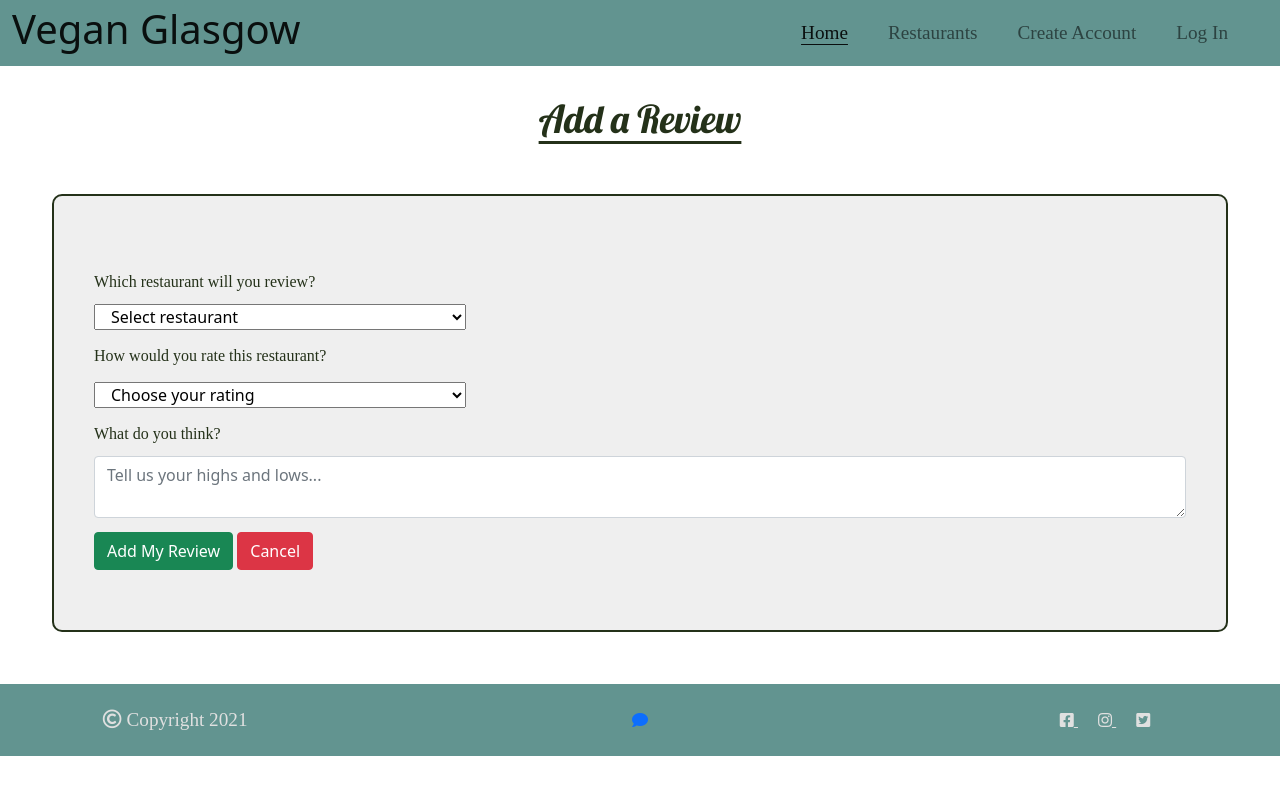
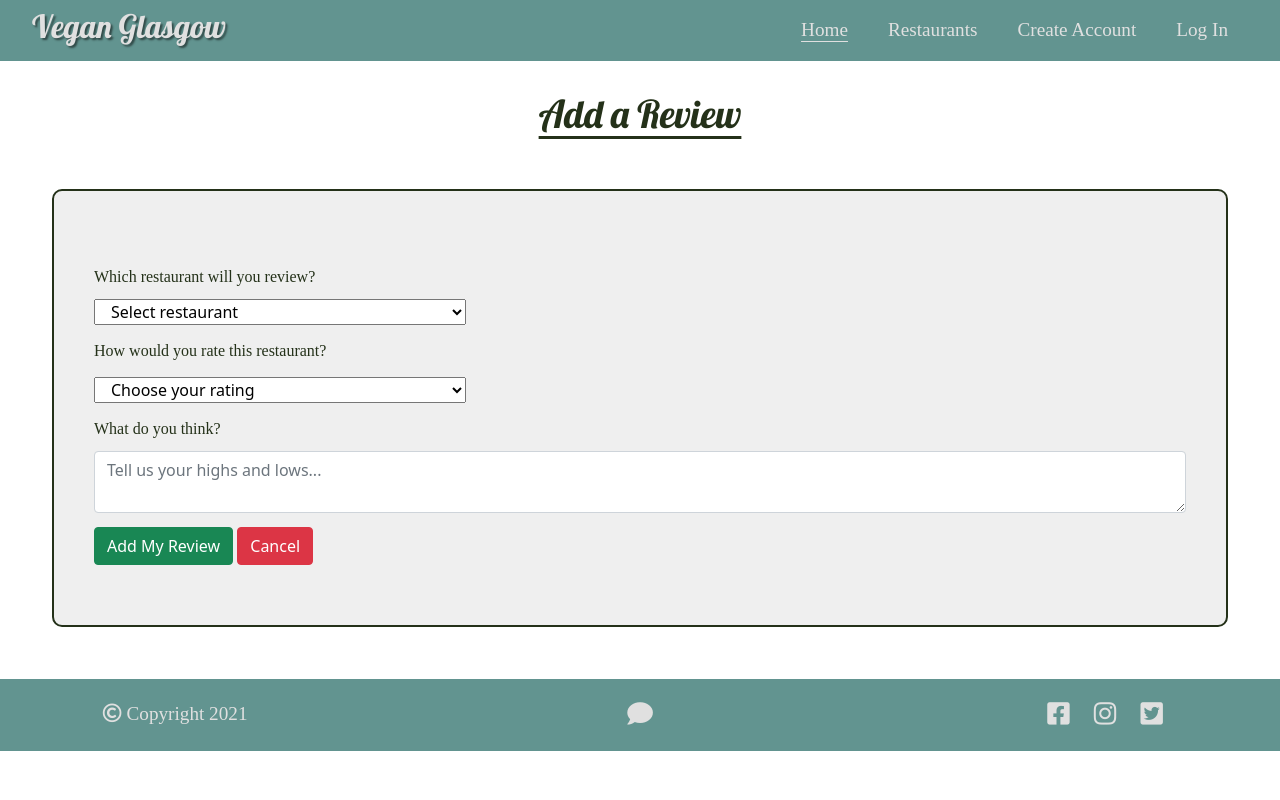
Before and after one commit to Cairi-S/vegan-Glasgow, a Flask app: page /review/add in a window 1280 px wide. Run offline with Flask 2, Linux system fonts and the light colour scheme; data that the repository does not hold is empty; some libraries are stand-ins or nearby versions; some web fonts are replaced.

Commit message:
base:formatted and validated.over-green changed to individual #/.

```diff
--- a/templates/base.html
+++ b/templates/base.html
@@ -11,60 +11,65 @@
   </head>
   <body>
     <header>
-      <!-- Navbar -->
+      <!-- NAVBAR -->
       <nav class="navbar navbar-expand-lg navbar-light bg-light">
         <div class="container-fluid navbar-style">
           <!-- Logo -->
           <a class="navbar-brand" href="{{ url_for('home') }}">
-                <h1 id="over-green-color">Vegan Glasgow</h1>
+            <h1 id="logo">Vegan Glasgow</h1>
           </a>
+
           <!-- Dropdown menu for mobile devices -->
+
           <button class="navbar-toggler" type="button" data-bs-toggle="collapse" data-bs-target="#navbarNav" aria-controls="navbarNav" aria-expanded="false" aria-label="Toggle navigation">
             <span class="navbar-toggler-icon"></span>
           </button>
+
+
           <div class="collapse navbar-collapse d-lg-flex justify-content-end nav-menu" id="navbarNav">
+
             <!-- Navbar menu -->
-              <ul id="over-green-color" class="navbar-nav">
+            <ul id="navbar-menu-items" class="navbar-nav">
               <li class="nav-item">
-                  <a id="over-green-color" class="nav-link active" aria-current="page" href="{{ url_for('home') }}">Home</a>
+                <a class="nav-link active" aria-current="page" href="{{ url_for('home') }}">Home</a>
               </li>
               <li class="nav-item">
-                  <a id="over-green-color" class="nav-link" href="{{ url_for('restaurants') }}">Restaurants</a>
+                <a class="nav-link" href="{{ url_for('restaurants') }}">Restaurants</a>
               </li>
+
               <!-- Logged in user specific Navbar menu items -->
               {% if session.user %}
                 <li class="nav-item">
-                    <a id="over-green-color" class="nav-link"
-                    href="{{ url_for('profile') }}">My Profile</a>
+                  <a class="nav-link" href="{{ url_for('profile') }}">My Profile
+                  </a>
                 </li>
                 {% if session.user == "admin"|lower %}
                   <li class="nav-item">
-                      <a id="over-green-color" class="nav-link"
-                      href="{{ url_for('add_restaurant') }}">Add Restaurant</a>
+                    <a class="nav-link" href="{{ url_for('add_restaurant') }}">Add Restaurant</a>
                   </li>
                 {% else %}
                   <li class="nav-item">
-                      <a id="over-green-color" class="nav-link"
-                      href="{{ url_for('add_review') }}">Add Review</a>
+                    <a class="nav-link" href="{{ url_for('add_review') }}">Add Review</a>
                   </li>
                 {% endif %}
                   <li class="nav-item">
-                    <a id="over-green-color" class="nav-link" href="{{ url_for('logout') }}">Log Out</a>
+                    <a class="nav-link" href="{{ url_for('logout') }}">Log Out</a>
                   </li>
+
               <!-- Not logged in user specific Navbar menu items -->
               {% else %}
                 <li class="nav-item">
-                    <a id="over-green-color" class="nav-link" href="{{ url_for('signup') }}">Create Account</a>
+                  <a class="nav-link" href="{{ url_for('signup') }}">Create Account</a>
                 </li>
                 <li class="nav-item">
-                    <a id="over-green-color" class="nav-link" href="{{ url_for('login') }}">Log In</a>
+                  <a class="nav-link" href="{{ url_for('login') }}">Log In</a>
                 </li>
               {% endif %}
             </ul>
           </div>
         </div>
       </nav>
-
+        <!--END OF NAVBAR-->
     </header>
 
     <!-- Flashed messages -->
@@ -90,24 +95,26 @@
     <footer class="footer row g-0 d-flex justify-content-between">
       <!-- Copyright Statement -->
       <div class="col-md-3 d-flex justify-content-center align-items-center">
-            <span id="over-green-color" class="footer-text"><i class="far fa-copyright"></i> Copyright 2021</span>
+        <span class="footer-text"><i class="far fa-copyright"></i> Copyright 2021</span>
       </div>
       <!-- Contact page link -->
       <div class="col-md-3 d-flex justify-content-center align-items-center">
         <span>
-              <a id="over-green-color" href="{{ url_for('contact') }}"><i class="fas fa-comment"></i></a>
+          <a class="footer-icons" href="{{ url_for('contact') }}">
+            <i class="fas fa-comment"></i>
+          </a>
         </span>
       </div>
       <!-- Socials -->
       <div class="col-md-3 d-flex justify-content-center align-items-center">
-            <span>
-              <a id="over-green-color" class="footer-socials" href="https://www.facebook.com/">
+        <span class="social-links">
+          <a class="footer-icons footer-socials" href="https://www.facebook.com/">
             <i class="fab fa-facebook-square"></i>
           </a>
-              <a id="over-green-color" class="footer-socials" href="https://www.instagram.com/">
+          <a class="footer-icons footer-socials" href="https://www.instagram.com/">
             <i class="fab fa-instagram"></i>
           </a>
-              <a id="over-green-color" class="footer-socials" href="https://twitter.com/">
+          <a class="footer-icons footer-socials" href="https://twitter.com/">
             <i class="fab fa-twitter-square"></i>
           </a>
         </span>
```
Lines whose indentation alone changed are shown as unchanged.
